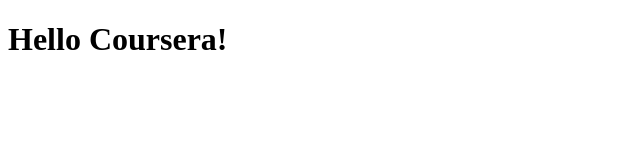
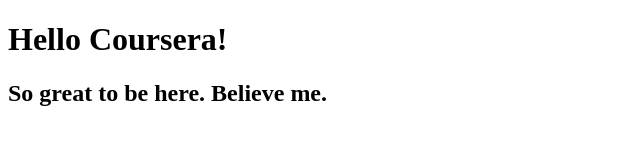
Before and after one commit to alexwolfedev/coursera-test, a plain HTML site: page site/index.html in a window 1280 px wide. Shown: the whole page, without its empty margins (0-640 px from the left). Drawn offline with Linux system fonts and the light colour scheme.

Commit message:
Small addition to our content.

```diff
--- a/site/index.html
+++ b/site/index.html
@@ -7,5 +7,6 @@
 </head>
 <body>
 <h1>Hello Coursera!</h1>
+<h2>So great to be here. Believe me.</h2>
 </body>
 </html>
```
